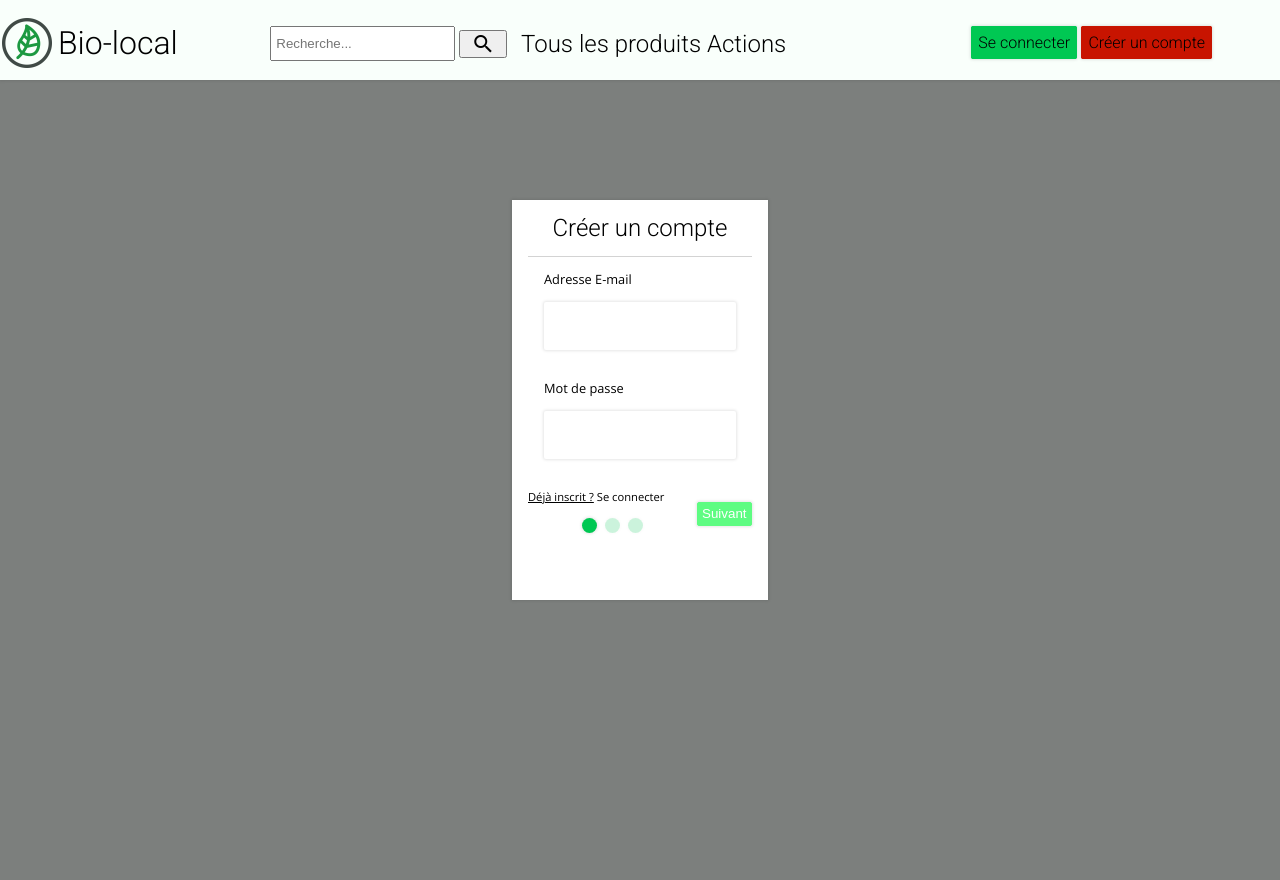
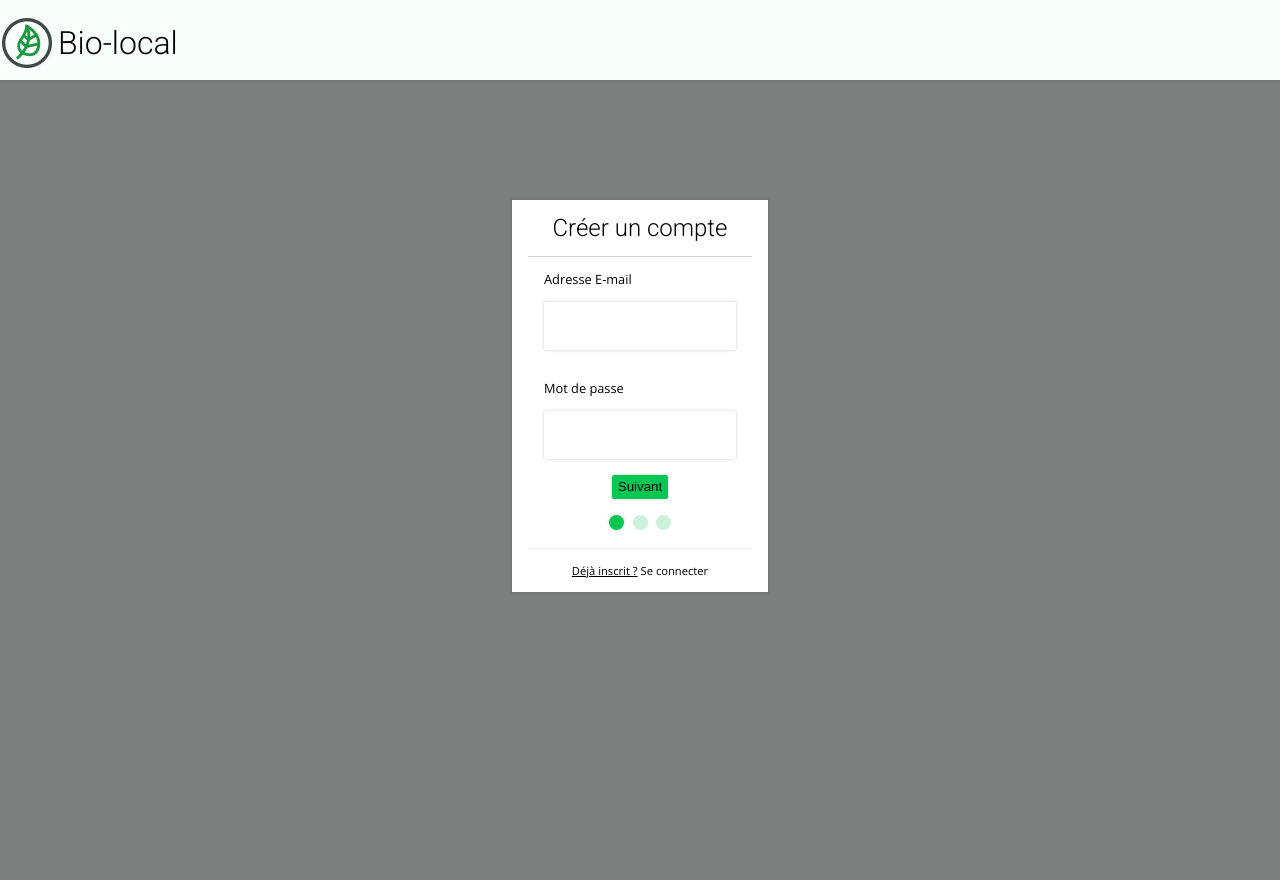
Before and after one commit to Havachi/TPI-Rossi, a PHP site: page /index.php?action=register in a window 1280 px wide. Run offline with PHP 8.4, Linux system fonts and the light colour scheme; some libraries are stand-ins or nearby versions.

Commit message:
Cleanest Register EVER

```diff
--- a/content/css/master.css
+++ b/content/css/master.css
@@ -133,7 +161,6 @@
   align-items: center;
 }
 .register-container .register-form {
-  height: 25rem;
   width: 20%;
   padding: 1rem;
   margin-top: 15vh;
@@ -213,14 +244,19 @@
   font-size: 0.6rem;
 }
 .register-container .register-form-btns {
-  display: block;
+  display: flex;
   width: 100%;
+  flex-direction: row;
+  justify-content: space-evenly;
 }
 .register-container .register-form-links {
   padding-top: 1rem;
   display: block;
 }
 .register-container .register-form-links .linkToLogin {
+  text-align: center;
+  padding-top: 1rem;
+  border-top: 1px solid #f0f0f0;
   display: block;
   font-size: 0.7rem;
 }
@@ -635,9 +671,28 @@
 }
 .btn.btn-next {
   float: right;
-  background-color: #5efc82;
-  border-color: #5efc82;
-  color: #fff;
+  background-color: #00c853;
+  border-color: #00c853;
+  color: #000;
+}
+.btn.btn-next:hover {
+  -webkit-box-shadow: 0px 0px 4px 5px rgba(0, 0, 0, 0.1);
+  -moz-box-shadow: 0px 0px 4px 5px rgba(0, 0, 0, 0.1);
+  box-shadow: 0px 0px 5px 4px rgba(0, 0, 0, 0.1);
+  background-color: #0fb956;
+}
+.btn.btn-back {
+  float: right;
+  background-color: rgba(0, 0, 0, 0);
+  border-color: #00c853;
+  border-width: 2px;
+  color: #000;
+}
+.btn.btn-back:hover {
+  -webkit-box-shadow: 0px 0px 4px 5px rgba(0, 0, 0, 0.1);
+  -moz-box-shadow: 0px 0px 4px 5px rgba(0, 0, 0, 0.1);
+  box-shadow: 0px 0px 5px 4px rgba(0, 0, 0, 0.1);
+  background-color: rgba(0, 0, 0, 0.01);
 }
 .btn.btn-disabled {
   background-color: lightgrey;
--- a/content/scripts/register.js
+++ b/content/scripts/register.js
@@ -9,8 +9,10 @@ function showTab(n) {
 
   if (n == 0) {
     document.getElementById("prevBtn").style.display = "none";
+    document.getElementById("regLink").style.display = "block";
   } else {
     document.getElementById("prevBtn").style.display = "inline";
+    document.getElementById("regLink").style.display = "none";
   }
   if (n == (x.length - 1)) {
     document.getElementById("nextBtn").style.display = "none";
--- /dev/null
+++ b/content/scss/_animation.scss
@@ -0,0 +1,13 @@
+@keyframes inputFocusOutlineAnimation {
+  0% ,100% {@include elevationC($primary-color);}
+  50% {@include elevationC(#00FF00);}
+
+}
+
+
+@mixin inputFocusAnimation {
+  animation-name: inputFocusOutlineAnimation;
+  animation-duration: 4s;
+  animation-iteration-count: infinite;
+  animation-timing-function: cubic-bezier(0,1.1,1,.89);
+}
--- a/content/scss/_button.scss
+++ b/content/scss/_button.scss
@@ -28,10 +28,27 @@
   }
   &#{&}-next{
     float:right;
-    background-color: #5efc82;
-    border-color: #5efc82;
-    color: setTextColor(#5efc82);
+    background-color: $primary-color;
+    border-color: $primary-color;
+    color: setTextColor($primary-color);
+    &:hover{
+      @include elevationHover;
+      background-color:setHoverColor($primary-color);
+    }
+
   }
+  &#{&}-back{
+    float:right;
+    background-color: rgba(0,0,0,0);
+    border-color: $primary-color;
+    border-width: 2px;
+    color: setTextColor(rgba(0,0,0,0));
+    &:hover{
+      @include elevationHover;
+      background-color:setHoverColor(rgba(0,0,0,0.01));
+    }
+  }
+
   &#{&}-disabled{
     background-color: lightgrey;
     border: none;
--- a/content/scss/_config.scss
+++ b/content/scss/_config.scss
@@ -39,17 +39,17 @@ $text-onlight:#000;
 //Size Breakpoints
 
 @mixin media-sm {
-  @media screen and (max-width:640px) {
+  @media screen and (min-width: 0px) and (max-width:639px) {
     @content;
   }
 }
 @mixin media-md {
-  @media screen and (min-width: 640px) and (max-width: 1024px) {
+  @media screen and (min-width: 640px) and (max-width: 1023px) {
     @content;
   }
 }
 @mixin media-lg {
-  @media screen and (min-width: 1024px) and (max-width:1920px) {
+  @media screen and (min-width: 1024px) and (max-width:1919px) {
     @content;
   }
 }
--- a/content/scss/_register.scss
+++ b/content/scss/_register.scss
@@ -7,7 +7,6 @@
     align-items: center;
 
     .register-form{
-      height: 25rem;
       width: 20%;
       padding: 1rem;
       margin-top: 15vh;
@@ -42,6 +41,7 @@
             @include transition-cool;
             &:focus{
               @include inputOutlineFocused;
+              @include inputFocusAnimation;
             }
           }
           .consent{
@@ -80,13 +80,19 @@
         }
       }
       &-btns{
-        display: block;
+        display: flex;
         width: 100%;
+        flex-direction: row;
+        justify-content: space-evenly;
       }
       &-links{
+
         padding-top: 1rem;
         display: block;
         .linkToLogin{
+          text-align:  center;
+          padding-top: 1rem;
+          border-top: 1px solid rgba(240,240,240,1);
           display: block;
           font-size: 0.7rem;
         }
--- a/content/scss/_responsive.scss
+++ b/content/scss/_responsive.scss
@@ -2,10 +2,35 @@
   .homePage{
     .left-container{
       display: none;
-
     }
     .right-container{
       display: none;
     }
   }
+
+
 }
+@include media-md{
+  .register{
+
+    &-container{
+      display: block;
+      .register-form{
+        width: 50% !important;
+      }
+    }
+  }
+}
+
+@include media-sm{
+  .register{
+    &-container{
+      .register-form{
+        width: 100% !important;
+        margin-top: 2rem !important;
+        margin-bottom: 2rem !important;
+        height: auto !important;
+      }
+    }
+  }
+}
--- a/content/scss/master.scss
+++ b/content/scss/master.scss
@@ -3,6 +3,7 @@
 @use "sass:color";
 @import "config";
 @import "responsive";
+@import "animation";
 //Pages specifics
 @import "home";
 @import "register";
--- a/controllers/controller.php
+++ b/controllers/controller.php
@@ -30,6 +30,8 @@ class Controller
     $page = new Page($pageName,self::getPageContent("views/pages/" . $pageName . ".php"));
     if ($pageName == "userspaceInfo" || $pageName == "userspaceOrder") {
       $page->addNavbar("views/pageModules/navbarUserspace.php");
+    }elseif ($pageName == "login" || $pageName == "register") {
+      $page->addNavbar("views/pageModules/navbarLogReg.php");
     }else {
       $page->addNavbar("views/pageModules/navbar.php");
     }
--- a/views/layout.php
+++ b/views/layout.php
@@ -2,6 +2,7 @@
 <html lang="en" dir="ltr">
   <head>
     <meta charset="utf-8">
+    <meta name="viewport" content="width=device-width">
     <title><?= $page->title ?></title>
     <link rel="stylesheet" href="content/css/master.css">
     <link rel="stylesheet" href="node_modules\material-design-icons\iconfont\material-icons.css">
--- /dev/null
+++ b/views/pageModules/navbarLogReg.php
@@ -0,0 +1,18 @@
+<?php
+require_once "models/gravatar.php";
+
+?>
+
+  <div class="navbar">
+    <div class="navbar-list">
+
+      <div class="navbar-list-brand">
+        <div class="navbar-list-brand-logobrand">
+          <a href="index.php">
+            <img class="logo" src="/content/assets/logo/logo.png" alt="BioLocal Logo">
+            <span class="brand">Bio-local</span>
+          </a>
+        </div>
+      </div>
+    </div>
+  </div>
--- a/views/pages/register.php
+++ b/views/pages/register.php
@@ -13,13 +13,10 @@
           <label for="password">Mot de passe</label>
           <input class="register-form-inputGroup-item" type="password" name="userPassword">
         </div>
-        <div class="register-form-links">
-          <div class="linkToLogin"><u>Déjà inscrit ?<wbr></u> <a href="index.php?action=login">Se connecter</a></div>
-        </div>
       </div>
       <div class="register-form-tab">
         <div class="tab-label">
-          <h3>Information personnelles</h3>
+          <h2>Information personnelles</h2>
         </div>
         <div class="register-form-tab-inputGroup">
           <label for="lastName">Nom de famille</label>
@@ -36,7 +33,7 @@
       </div>
       <div class="register-form-tab">
         <div class="tab-label">
-          <h3>Adresse postale</h3>
+          <h2>Adresse postale</h2>
         </div>
         <div class="register-form-tab-inputGroup">
           <label for="addressRoad">Rue</label>
@@ -63,6 +60,10 @@
         <span class="step"></span>
         <span class="step"></span>
       </div>
+
+      <div class="register-form-links" id="regLink">
+        <div class="linkToLogin"><u>Déjà inscrit ?<wbr></u> <a href="index.php?action=login">Se connecter</a></div>
+      </div>
     </form>
   </div>
 </div>
```
Also changed, not shown: other parts of content/css/master.css (+33 -1 lines), 1 other file.
